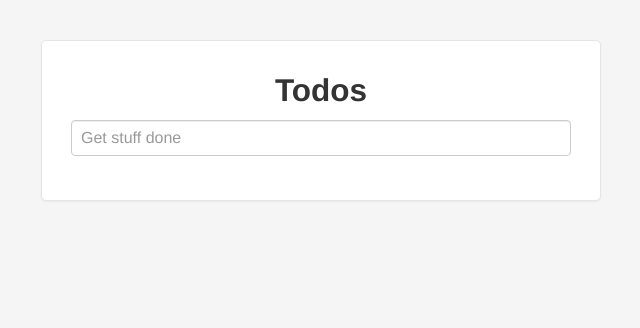
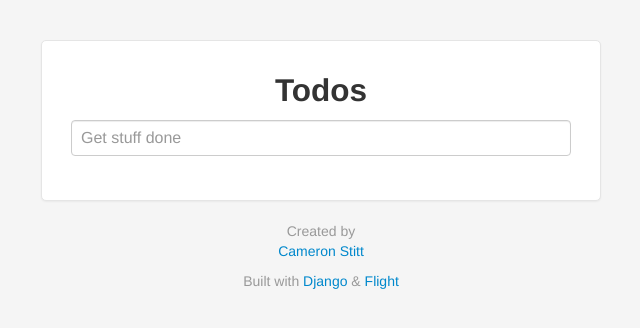
Before and after one commit to tbrd/soar, a Django app: page / in a window 1280 px wide. Shown: the top 328 px of the page, without its empty margins (319-959 px from the left). Run offline with Django 3.2, Linux system fonts and the light colour scheme; some libraries are stand-ins or nearby versions.

Commit message:
Add details section.

```diff
--- a/static/css/base.css
+++ b/static/css/base.css
@@ -67,3 +67,7 @@
   margin-top: 60px;
   text-align: center;
 }
+
+#details {
+  text-align: center;
+}
--- a/templates/public/home.html
+++ b/templates/public/home.html
@@ -11,4 +11,8 @@
 	<ul id="items">
 	</ul>
 </div>
+<div id="details">
+  <p class="muted">Created by <br /><a href="http://blog.barepixel.com/">Cameron Stitt</a></p>
+  <p class="muted">Built with <a href="http://djangoproject.com">Django</a> &amp; <a href="http://twitter.github.com/flight/">Flight</a></p>
+</div>
 {% endblock content %}
```
